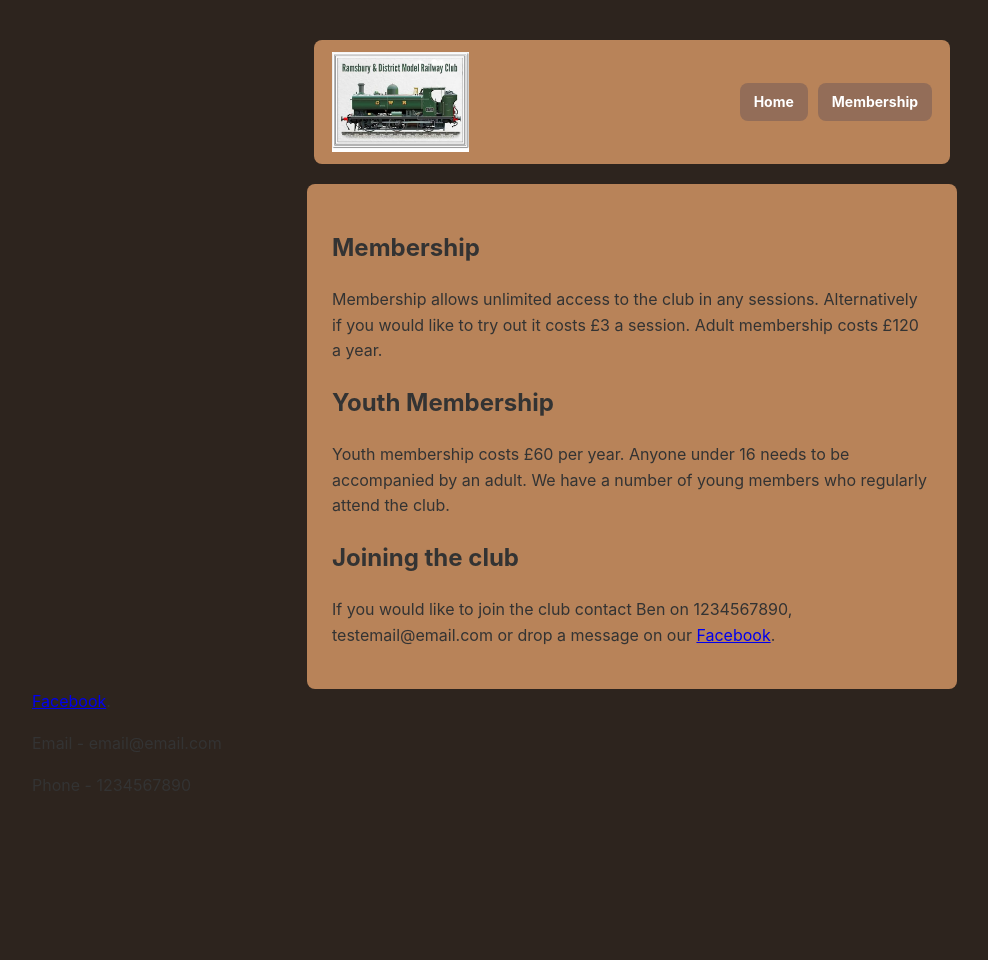
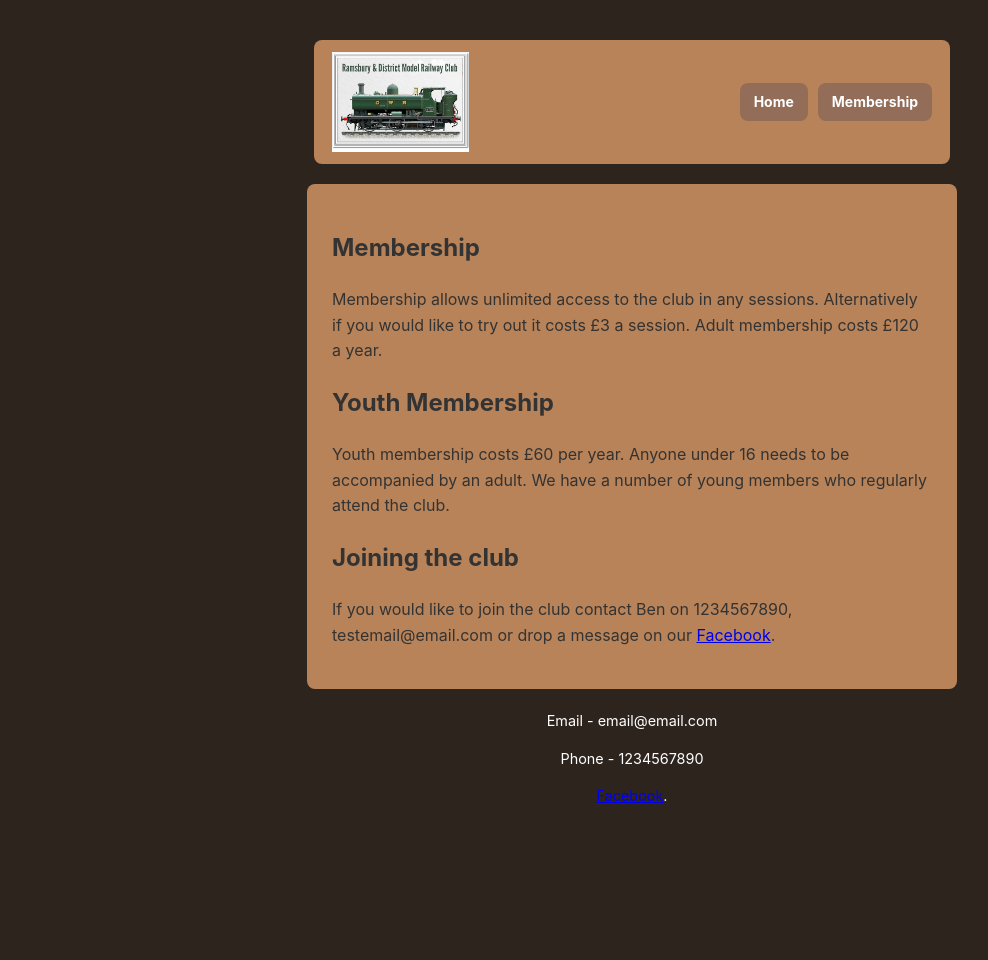
Before and after one commit to Henspenst/rdmrc-website, a Jekyll site: the page built from Pages/membership.md, in a window 1280 px wide. Shown: the whole page, without its empty margins (8-996 px from the left). Built offline with Jekyll 4.4.1, drawn with Linux system fonts in a browser that asks for light colours.

Commit message:
updated footer

```diff
--- a/_layouts/default.html
+++ b/_layouts/default.html
@@ -33,9 +33,13 @@
     <!-- MAIN CENTERED COLUMN WRAPPER -->
     <div class="page-container">
       {{ content }}
-    </div> <!-- END OF PAGE CONTAINER -->
-    <a href="https://www.facebook.com/groups/304517475303482/" target="_blank" rel="noopener">Facebook</a>.
+    </div>
+
+    <div class="footer">
     <p> Email - email@email.com</p>
     <p> Phone - 1234567890</p>
+    <a href="https://www.facebook.com/groups/304517475303482/" target="_blank" rel="noopener">Facebook</a>.
+    </div>
+
   </body>
 </html>
--- a/assets/css/style.css
+++ b/assets/css/style.css
@@ -19,6 +19,13 @@ html, body {
   margin: 0;
   padding: 20px;
   height: 100%;
+}
+
+.footer {
+  text-align: center;
+  font-size: 0.9em;
+  color: var(--text-light);
+  margin-top: 20px;
 }
 
 /* Header area */
```
